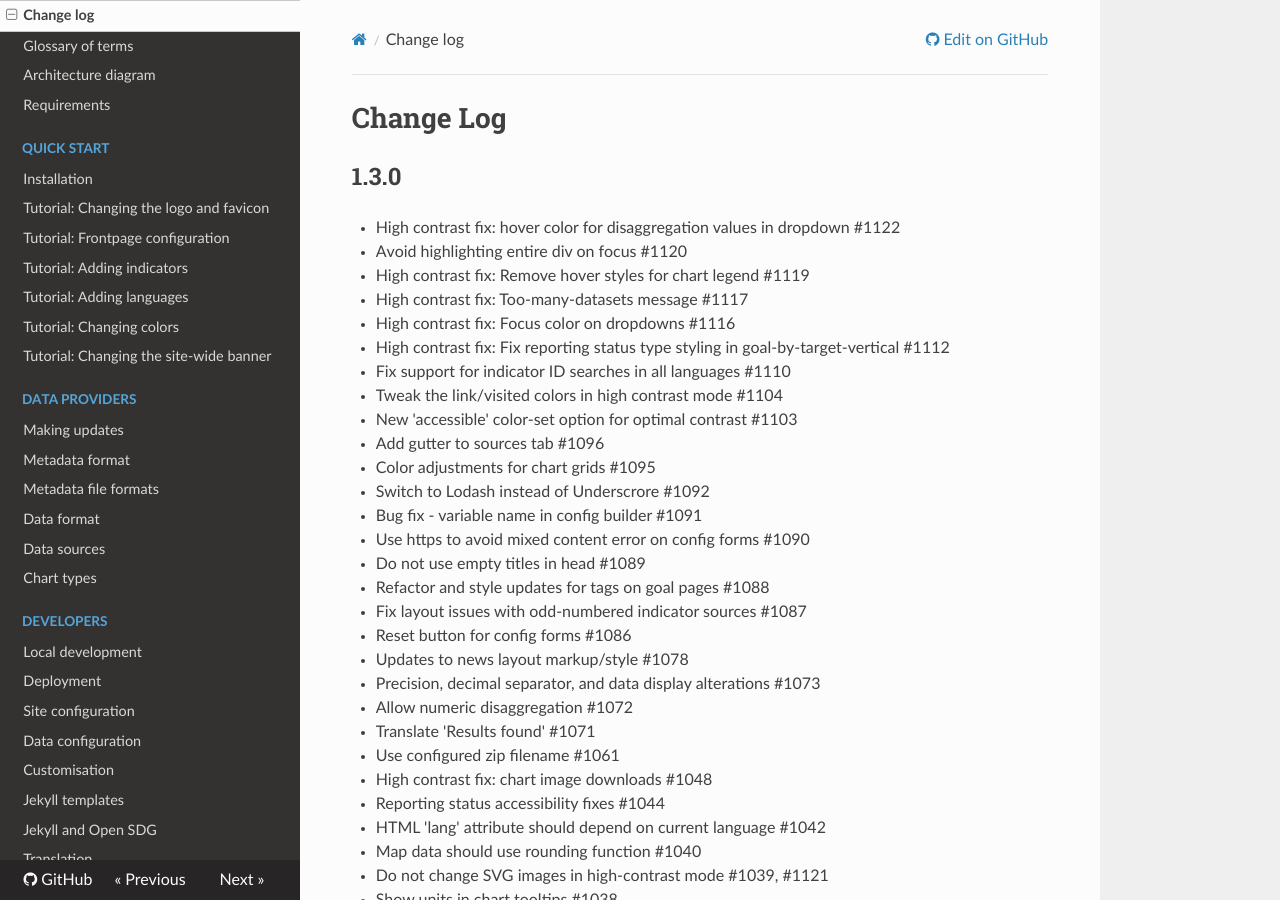
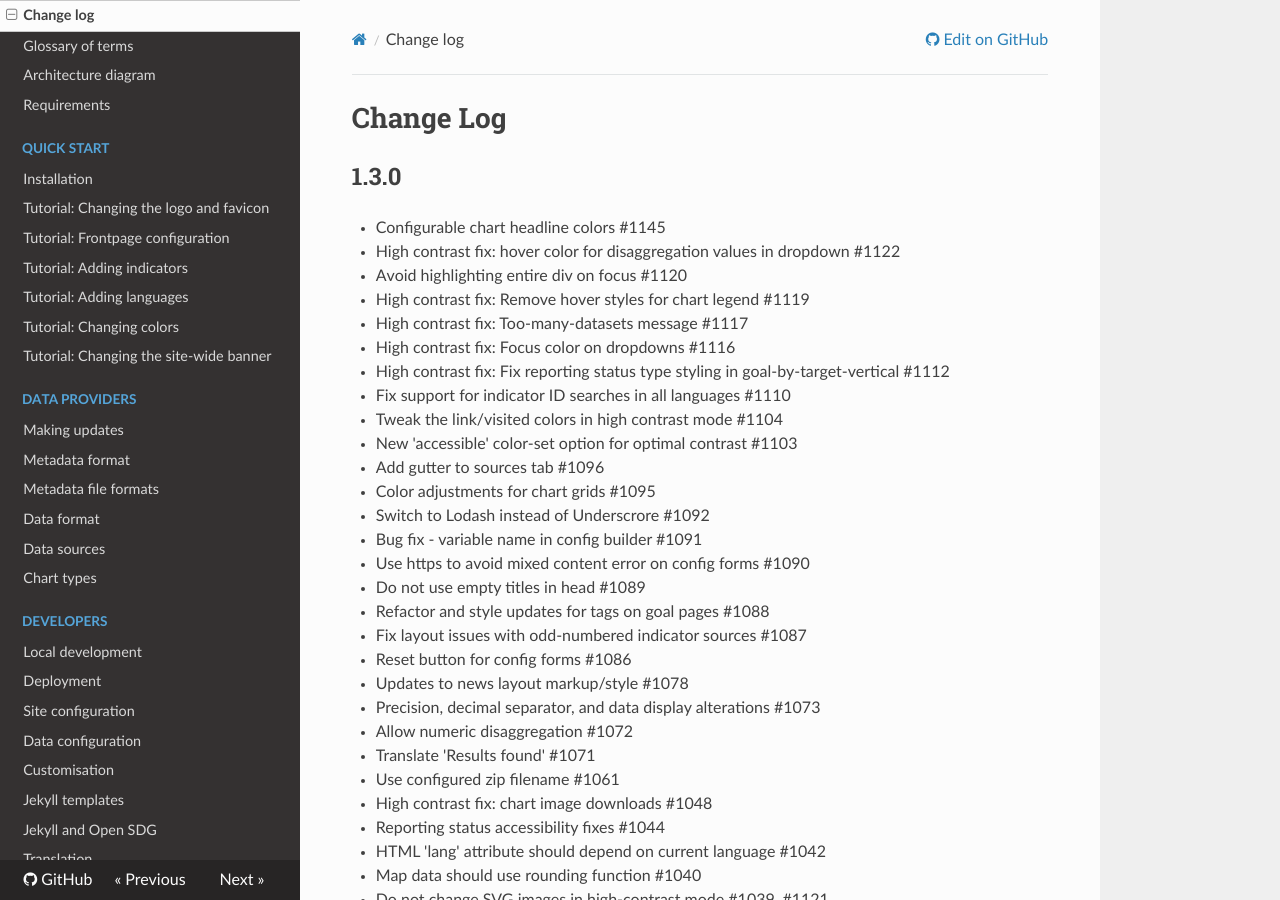
Before and after one commit to open-sdg/open-sdg, an MkDocs documentation site: the page built from docs/changelog.md, in a window 1280 px wide and 900 px high. Built offline with MkDocs 1.6.1, drawn with Linux system fonts in a browser that asks for light colours; nearby versions of some CDN libraries; old or Windows-style settings are respelled for this version of MkDocs.

Commit message:
Mention configurable headline colors

```diff
--- a/docs/changelog.md
+++ b/docs/changelog.md
@@ -2,6 +2,7 @@
 
 ## 1.3.0
 
+* Configurable chart headline colors #1145
 * High contrast fix: hover color for disaggregation values in dropdown #1122
 * Avoid highlighting entire div on focus #1120
 * High contrast fix: Remove hover styles for chart legend #1119
```
